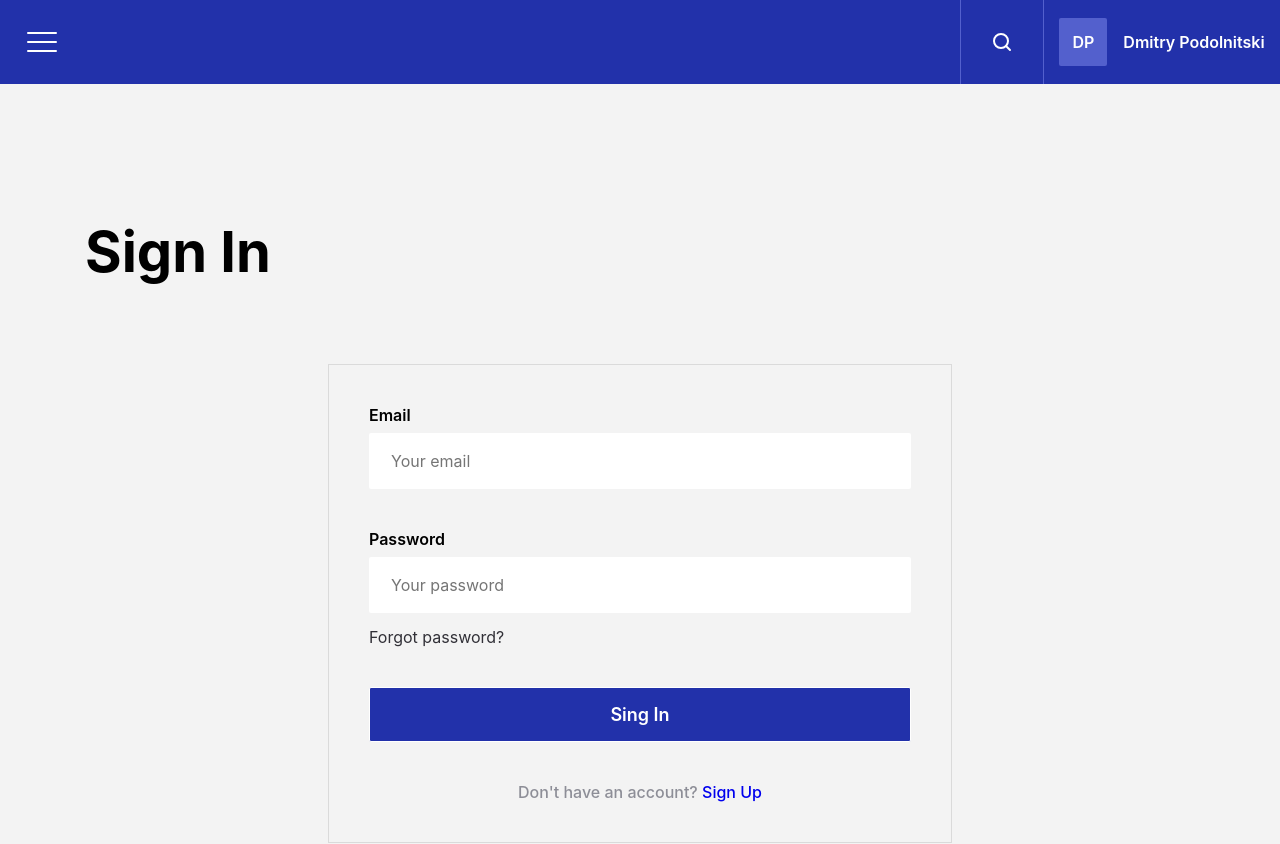
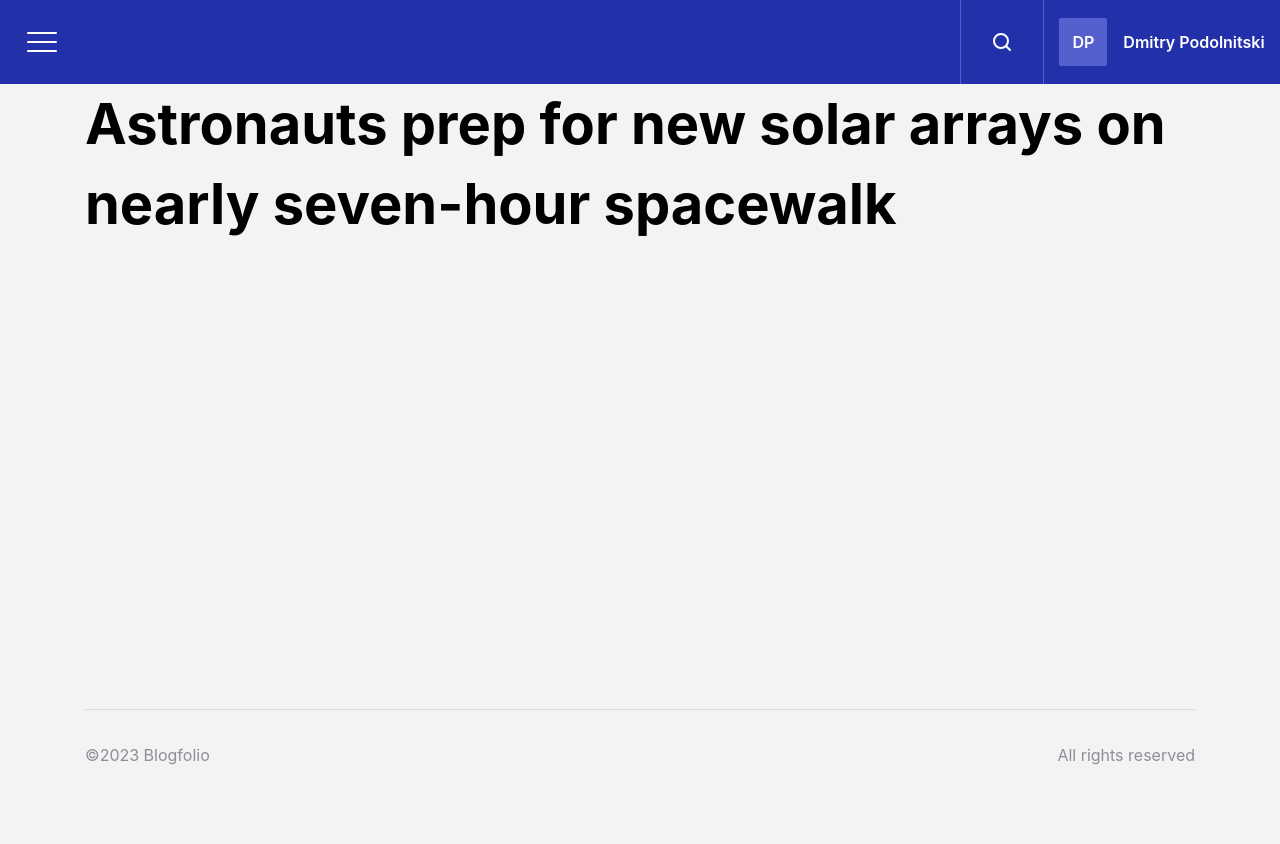
Before and after one commit to DmitryHash/react-experience, a React (Create React App) app: page / in a window 1280 px wide. Shown: the top 844 px of the page. After the commit the page ends 800 px from the top, so only its background shows below. Built offline with nearby package versions, Linux system fonts and the light colour scheme.

Commit message:
add content page

```diff
--- a/src/App.tsx
+++ b/src/App.tsx
@@ -1,4 +1,5 @@
 import { PageTemplate } from "./components/PageTemplate/PageTemplate";
+import { ContentPage } from "./pages/ContentPage/ContentPage";
 import { RegConfirm } from "./pages/RegConfirm/RegConfirm";
 import { SignIn } from "./pages/SignIn/SignIn";
 // import { RegistrationConfirm } from "./pages/RegistrationConfirm/RegistrationConfirm";
@@ -11,7 +12,7 @@ export const App = () => {
   return (
     <>
       <PageTemplate>
-        <SignIn />
+        <ContentPage />
       </PageTemplate>
     </>
   );
--- /dev/null
+++ b/src/pages/ContentPage/ContentPage.tsx
@@ -0,0 +1,15 @@
+import { FC } from 'react';
+import './ContentPage.scss';
+import { Typography } from '../../components/Typography/Typography';
+
+interface IContentPage {
+}
+
+export const ContentPage: FC<IContentPage> = () => {
+    return (
+        <div className='content-page'>
+            <Typography content='Astronauts prep for new solar arrays on nearly seven-hour spacewalk' type='H1'/>
+
+        </div>
+    )
+};
```
Also changed, not shown: src/pages/ContentPage/ContentPage.scss (added).
